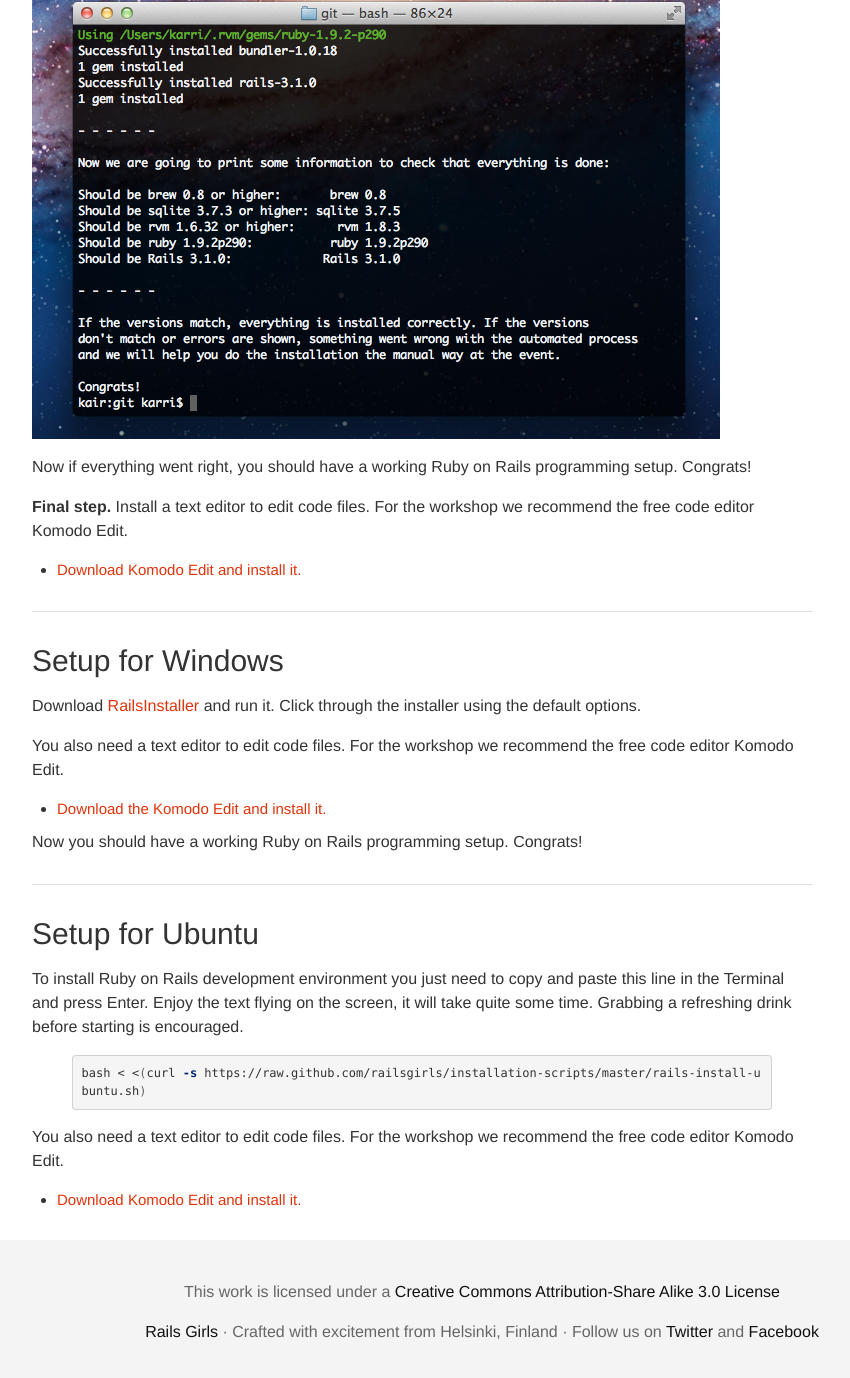
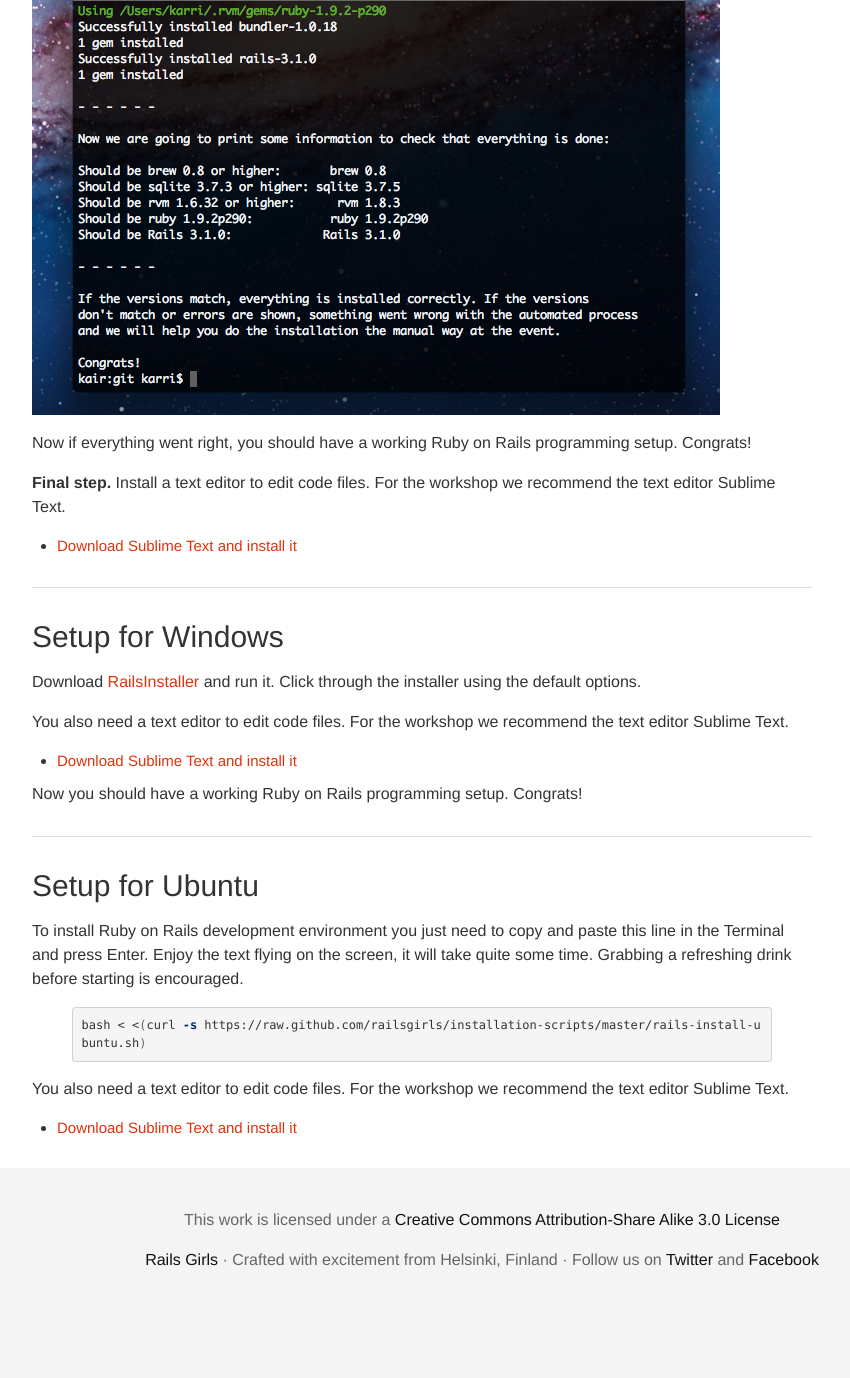
Before and after one commit to railsgirls/guides.railsgirls.com, a Jekyll site: the page built from _posts/2012-04-18-install.markdown, in a window 1280 px wide and 1400 px high, scrolled down 2669 px. Shown: the top 1378 px of the window, without its empty margins (158-1008 px from the left). Built offline with Jekyll 4.4.1, drawn with Linux system fonts in a browser that asks for light colours; Markdown is read by kramdown in place of the engine named in the settings; after the commit the page ends 3997 px from its top, so only the background shows below that; some of the changed text lies outside the part shown.

Commit message:
changing recommended editor to sublime text

```diff
--- a/_posts/2012-04-18-install.markdown
+++ b/_posts/2012-04-18-install.markdown
@@ -22,9 +22,9 @@
 
 Download [RailsInstaller](https://github.com/downloads/railsinstaller/railsinstaller-nix/RailsInstaller-1.0.3-osx-10.7.app.tgz). Double click the downloaded file and it will unpack it into the current directory. Double click the the newly unpacked 'RailsInstaller-1.0.3-osx-10.7.app' and follow the instructions. It will open a README file with 'Rails Installer OS X' at the top. Please ignore the instructions in this file.
 
-You also need a text editor to edit code files. For the workshop we recommend the free code editor Komodo Edit.
+You also need a text editor to edit code files. For the workshop we recommend the text editor Sublime Text.
 
-* [Download the Komodo Edit and install it.](http://www.activestate.com/komodo-edit/downloads)
+* [Download Sublime Text and install it](http://www.sublimetext.com/2)
 
 <hr />
 
@@ -68,9 +68,9 @@
 
 Now if everything went right, you should have a working Ruby on Rails programming setup. Congrats!
 
-**Final step.** Install a text editor to edit code files. For the workshop we recommend the free code editor Komodo Edit.
+**Final step.** Install a text editor to edit code files. For the workshop we recommend the text editor Sublime Text.
 
-* [Download Komodo Edit and install it.](http://www.activestate.com/komodo-edit/downloads)
+* [Download Sublime Text and install it](http://www.sublimetext.com/2)
 
 <hr />
 
@@ -78,9 +78,9 @@
 
 Download [RailsInstaller](http://rubyforge.org/frs/download.php/75346/railsinstaller-2.0.0.exe) and run it. Click through the installer using the default options.
 
-You also need a text editor to edit code files. For the workshop we recommend the free code editor Komodo Edit.
+You also need a text editor to edit code files. For the workshop we recommend the text editor Sublime Text.
 
-* [Download the Komodo Edit and install it.](http://www.activestate.com/komodo-edit/downloads)
+* [Download Sublime Text and install it](http://www.sublimetext.com/2)
 
 Now you should have a working Ruby on Rails programming setup. Congrats!
 
@@ -94,6 +94,6 @@
 bash < <(curl -s https://raw.github.com/railsgirls/installation-scripts/master/rails-install-ubuntu.sh)
 {% endhighlight %}
 
-You also need a text editor to edit code files. For the workshop we recommend the free code editor Komodo Edit.
+You also need a text editor to edit code files. For the workshop we recommend the text editor Sublime Text.
 
-* [Download Komodo Edit and install it.](http://www.activestate.com/komodo-edit/downloads)
+* [Download Sublime Text and install it](http://www.sublimetext.com/2)
```
